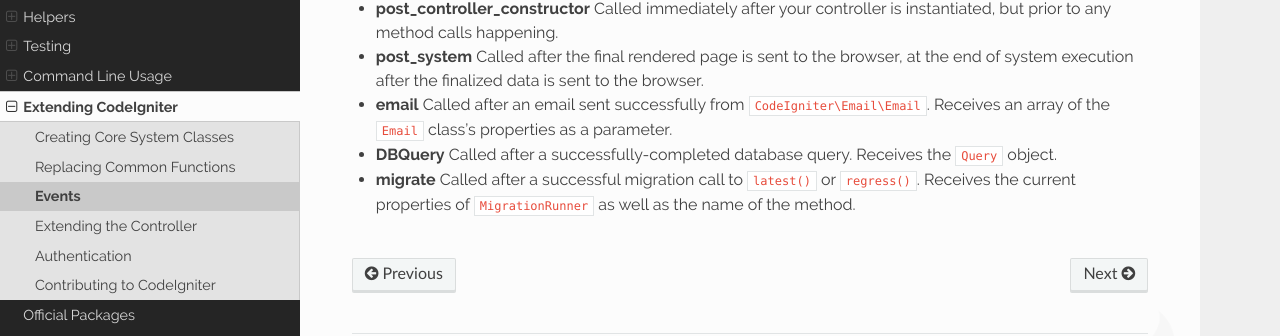
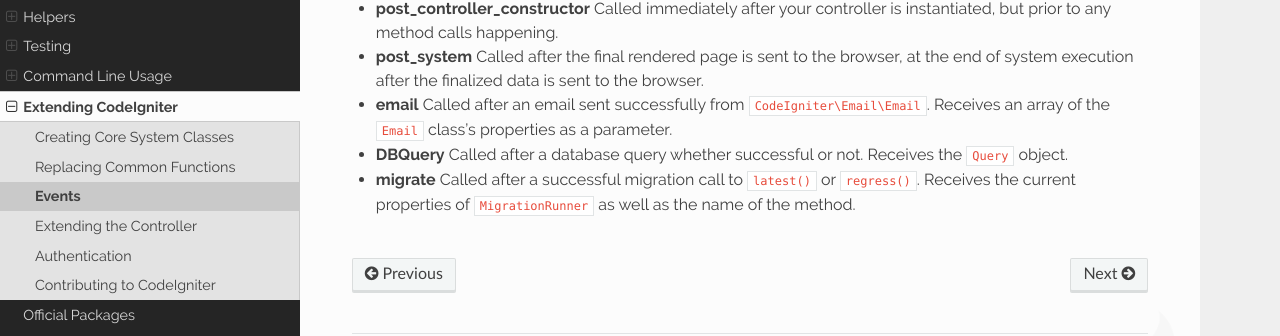
Before and after one commit to NEKOGET/ci4_user_guide_src, a Sphinx documentation site: the page built from source/extending/events.rst, in a window 1280 px wide and 900 px high, scrolled down 3016 px. Shown: the part 461-797 px from the top of the window. Built offline with Sphinx 7.4.7 and the Read the Docs theme 2.0.0, drawn with Linux system fonts in a browser that asks for light colours.

Commit message:
docs: fix DBQuery explanation

```diff
--- a/source/extending/events.rst
+++ b/source/extending/events.rst
@@ -91,5 +91,5 @@ The following is a list of available event points within the CodeIgniter core co
 * **post_controller_constructor** Called immediately after your controller is instantiated, but prior to any method calls happening.
 * **post_system** Called after the final rendered page is sent to the browser, at the end of system execution after the finalized data is sent to the browser.
 * **email** Called after an email sent successfully from ``CodeIgniter\Email\Email``. Receives an array of the ``Email`` class's properties as a parameter.
-* **DBQuery** Called after a successfully-completed database query. Receives the ``Query`` object.
+* **DBQuery** Called after a database query whether successful or not. Receives the ``Query`` object.
 * **migrate** Called after a successful migration call to ``latest()`` or ``regress()``. Receives the current properties of ``MigrationRunner`` as well as the name of the method.
```
